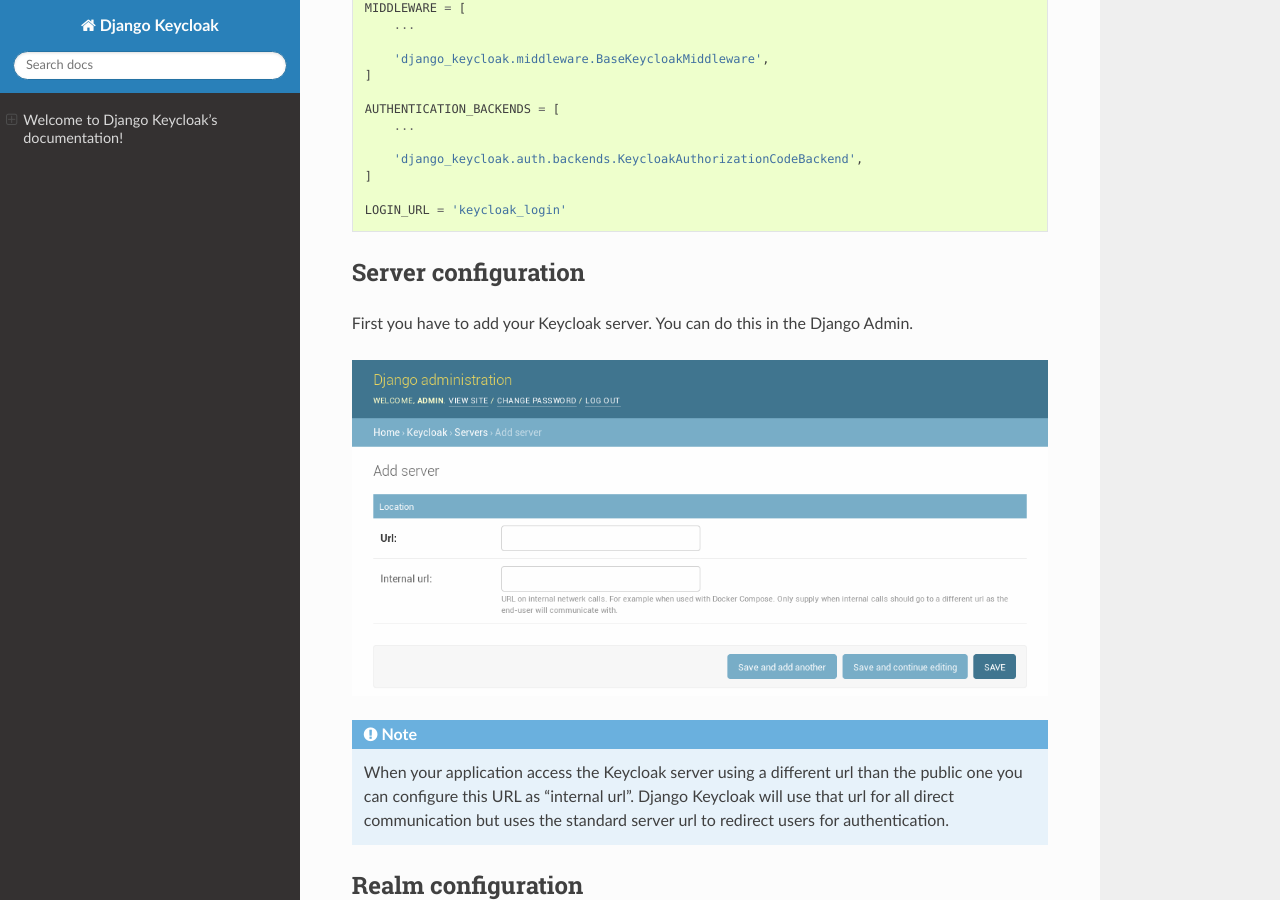
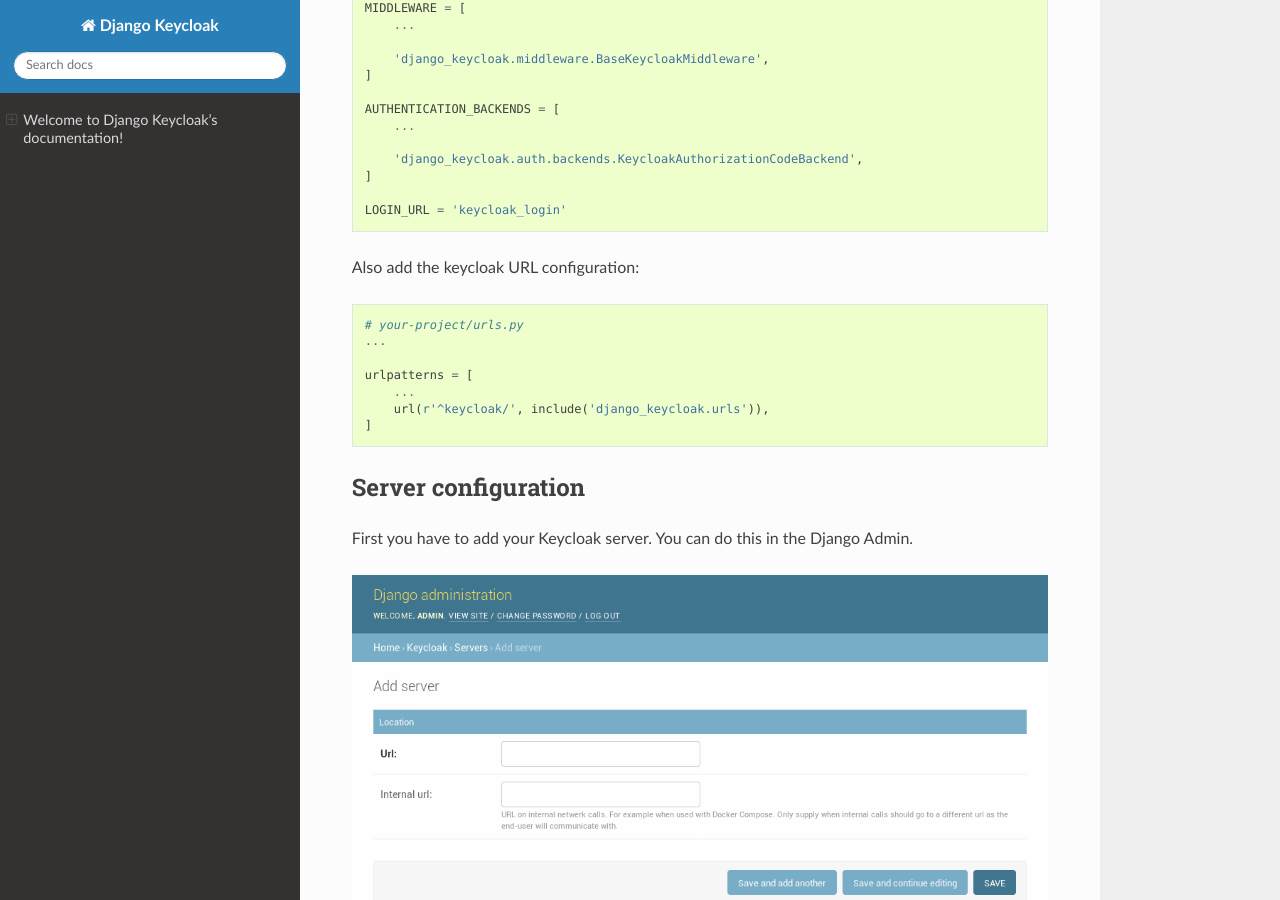
Before and after one commit to Peter-Slump/django-keycloak, a Sphinx documentation site: the page built from docs/index.rst, in a window 1280 px wide and 900 px high, scrolled down 677 px. Built offline with Sphinx 7.4.7 and the Read the Docs theme 2.0.0, drawn with Linux system fonts in a browser that asks for light colours.

Commit message:
Updated docs about urls.py

```diff
--- a/docs/index.rst
+++ b/docs/index.rst
@@ -46,6 +46,19 @@
     ]
 
     LOGIN_URL = 'keycloak_login'
+
+Also add the keycloak URL configuration:
+
+.. code-block:: python
+
+    # your-project/urls.py
+    ...
+
+    urlpatterns = [
+        ...
+        url(r'^keycloak/', include('django_keycloak.urls')),
+    ]
+
 
 Server configuration
 ====================
```
